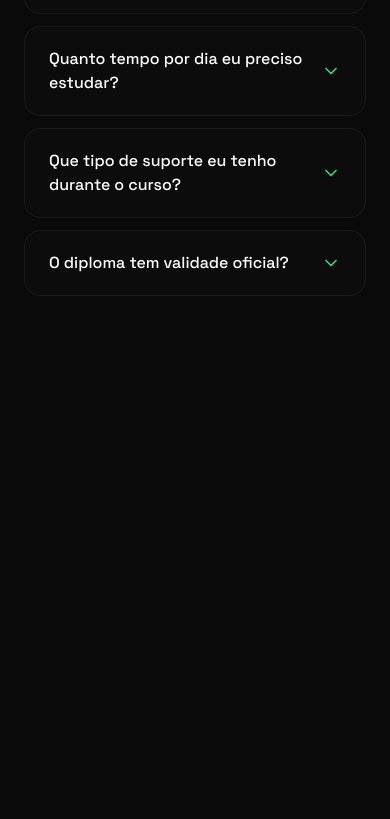
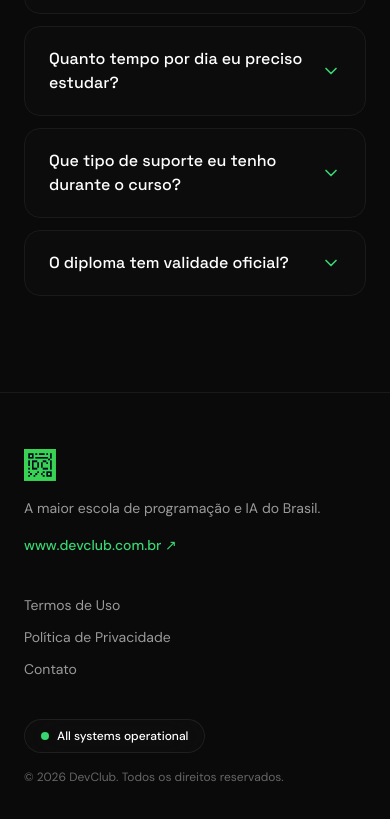
Before and after one commit to marcoviniciusmx/pagina-devclub, a Next.js app: page / in a window 390 px wide. Shown: the part 6609-7428 px from the top of the page. Before the commit the page ends 7001 px from the top, so only its background shows below. Built offline with nearby package versions, Linux system fonts and the light colour scheme.

Commit message:
feat: add high-tech footer
Logo, institutional links, devclub.com.br shortcut, copyright and a
pulsing "All systems operational" status indicator.

```diff
--- a/src/app/page.tsx
+++ b/src/app/page.tsx
@@ -5,9 +5,11 @@ import { Formacao } from "@/components/sections/Formacao";
 import { Mentoria } from "@/components/sections/Mentoria";
 import { Depoimentos } from "@/components/sections/Depoimentos";
 import { Faq } from "@/components/sections/Faq";
+import { Footer } from "@/components/sections/Footer";
 
 export default function Home() {
   return (
+    <>
       <main className="flex flex-1 flex-col">
         <Hero />
         <Marquee />
@@ -17,5 +19,7 @@ export default function Home() {
         <Depoimentos />
         <Faq />
       </main>
+      <Footer />
+    </>
   );
 }
--- /dev/null
+++ b/src/components/sections/Footer.tsx
@@ -0,0 +1,71 @@
+import Image from "next/image";
+import { DEVCLUB_URL } from "@/lib/data";
+
+const institutionalLinks = [
+  { label: "Termos de Uso", href: "#" },
+  { label: "Política de Privacidade", href: "#" },
+  { label: "Contato", href: "#" },
+];
+
+export function Footer() {
+  const year = new Date().getFullYear();
+
+  return (
+    <footer className="relative border-t border-border">
+      <div className="mx-auto flex max-w-6xl flex-col gap-10 px-6 py-14 sm:flex-row sm:items-start sm:justify-between">
+        <div className="flex flex-col gap-4">
+          <div className="relative h-8 w-36">
+            <Image
+              src="/assets/hero/logo-devclub.svg"
+              alt="DevClub"
+              fill
+              sizes="144px"
+              className="object-contain object-left"
+            />
+          </div>
+          <p className="max-w-xs text-sm leading-relaxed text-muted-foreground">
+            A maior escola de programação e IA do Brasil.
+          </p>
+          <a
+            href={DEVCLUB_URL}
+            target="_blank"
+            rel="noopener noreferrer"
+            className="cursor-pointer text-sm font-medium text-accent transition-opacity hover:opacity-80"
+          >
+            www.devclub.com.br ↗
+          </a>
+        </div>
+
+        <nav
+          aria-label="Links institucionais"
+          className="flex flex-col gap-3 text-sm"
+        >
+          {institutionalLinks.map((link) => (
+            <a
+              key={link.label}
+              href={link.href}
+              className="cursor-pointer text-muted-foreground transition-colors hover:text-foreground"
+            >
+              {link.label}
+            </a>
+          ))}
+        </nav>
+
+        <div className="flex flex-col gap-4">
+          <div className="glass inline-flex w-fit items-center gap-2 rounded-full px-4 py-2">
+            <span className="relative flex h-2 w-2">
+              <span className="absolute inline-flex h-full w-full animate-ping rounded-full bg-accent opacity-75" />
+              <span className="relative inline-flex h-2 w-2 rounded-full bg-accent" />
+            </span>
+            <span className="text-xs font-medium text-foreground">
+              All systems operational
+            </span>
+          </div>
+          <p className="text-xs text-subtle">
+            © {year} DevClub. Todos os direitos reservados.
+          </p>
+        </div>
+      </div>
+    </footer>
+  );
+}
```
Lines whose indentation alone changed are shown as unchanged.
